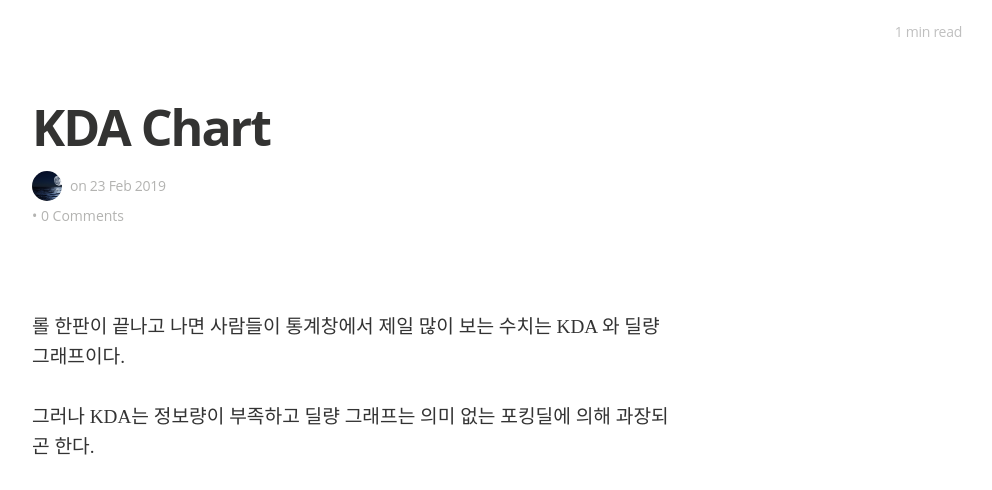
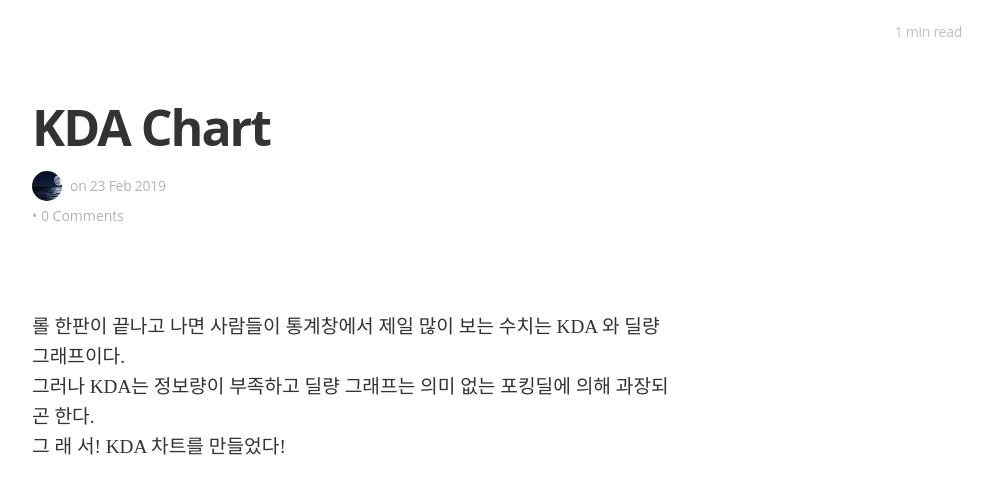
Before and after one commit to JaehunSim/JaehunSim.github.io, a Jekyll site: the page built from _posts/2019-02-23-KDA-Chart.md, in a window 1280 px wide. Shown: the top 490 px of the page, without its empty margins (288-1280 px from the left). Built offline with Jekyll 4.4.1, drawn with Linux system fonts in a browser that asks for light colours; nearby versions of some CDN libraries; some web fonts are replaced; comment, search, counter and statistics services are not loaded.

```diff
--- a/_posts/2019-02-23-KDA-Chart.md
+++ b/_posts/2019-02-23-KDA-Chart.md
@@ -11,24 +11,22 @@ comments: true
 ---
 
 롤 한판이 끝나고 나면 사람들이 통계창에서 제일 많이 보는 수치는 KDA 와 딜량 그래프이다.
-
 그러나 KDA는 정보량이 부족하고 딜량 그래프는 의미 없는 포킹딜에 의해 과장되곤 한다.
-
 그 래 서! KDA 차트를 만들었다!
 
-![](https://raw.githubusercontent.com/JaehunSim/JaehunSim.github.io/master/assets/images/kda\_chart/image1.png)
+![](https://raw.githubusercontent.com/JaehunSim/JaehunSim.github.io/master/assets/images/kda_chart/image1.png)
 
 단순 KDA 수치를 다음과 같은 KDA 차트로 변환했다.
 
-![](https://raw.githubusercontent.com/JaehunSim/JaehunSim.github.io/master/assets/images/kda\_chart/image2.png)
+![](https://raw.githubusercontent.com/JaehunSim/JaehunSim.github.io/master/assets/images/kda_chart/image2.png)
 
-![](https://raw.githubusercontent.com/JaehunSim/JaehunSim.github.io/master/assets/images/kda\_chart/image3.png)
+![](https://raw.githubusercontent.com/JaehunSim/JaehunSim.github.io/master/assets/images/kda_chart/image3.png)
 
 이 같은 KDA 차트가 널리 쓰였으면 좋겠다! 라이엇에서 공식 지원해주면 영광일 것 같다ㅋㅋ
 
 혹시 자신의 KDA 차트가 궁금하면 다음과 같이 your.gg에서 자신의 경기에 해당하는 url을 댓글에 써주면 된다~
 
-![](https://raw.githubusercontent.com/JaehunSim/JaehunSim.github.io/master/assets/images/kda\_chart/url1.png)
+![](https://raw.githubusercontent.com/JaehunSim/JaehunSim.github.io/master/assets/images/kda_chart/url1.png)
 
 수동으로 하는거라 바로 바로는 힘들고
 
```
